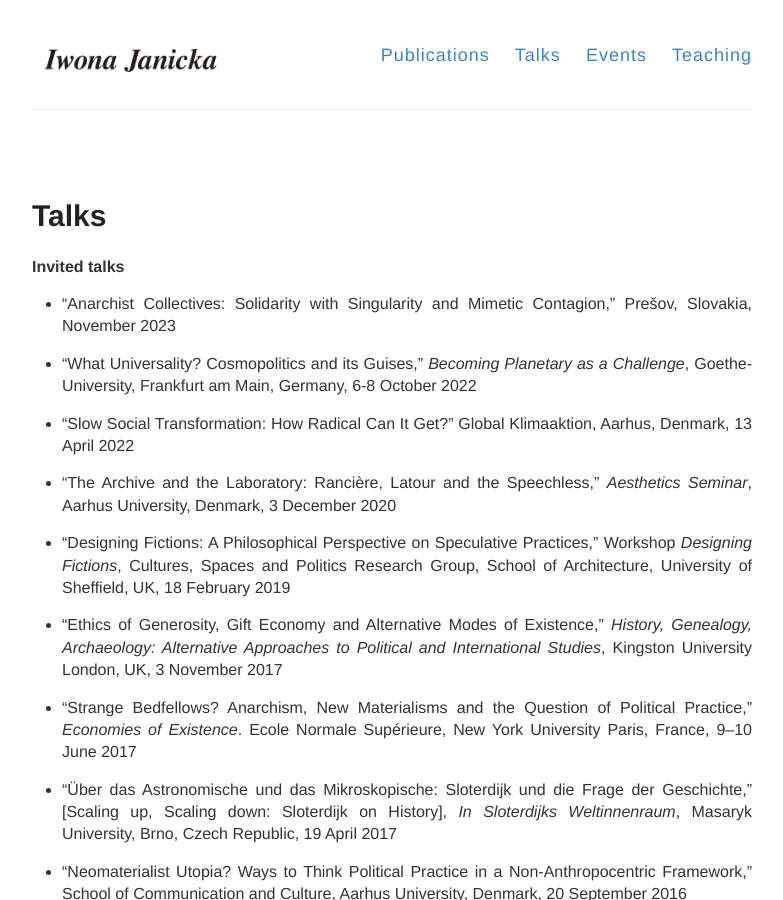
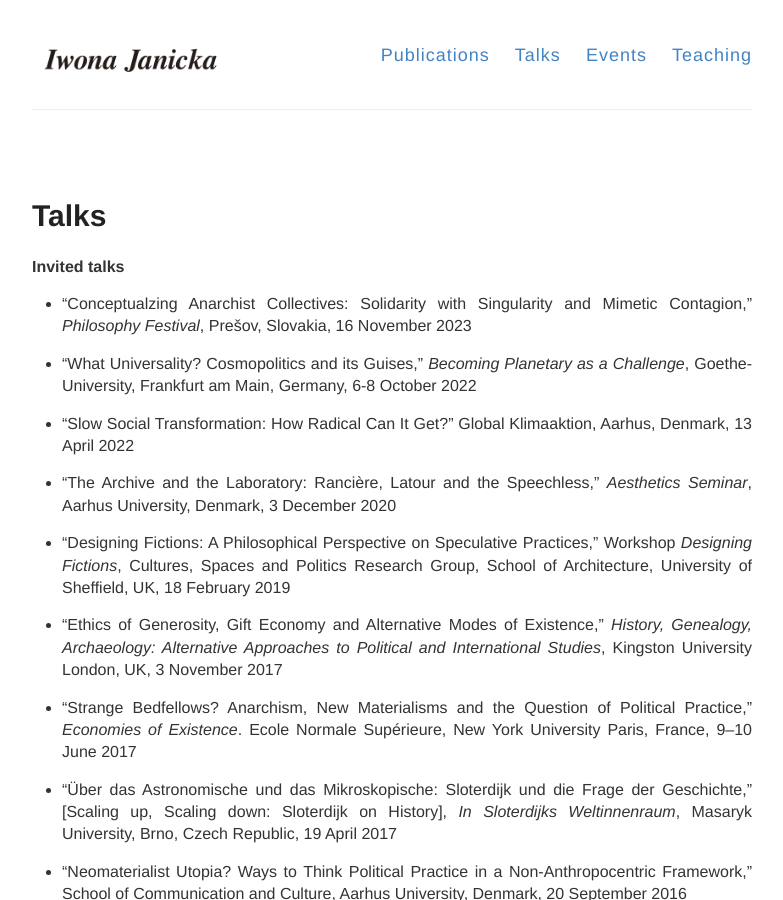
Before and after one commit to IJanicka/IJanicka.github.io, a Jekyll site: the page built from talks.md, in a window 1280 px wide and 900 px high. Shown: the whole window, without its empty margins (248-1031 px from the left). Built offline with Jekyll 4.4.1, drawn with Linux system fonts in a browser that asks for light colours.

Commit message:
Update talks.md

```diff
--- a/talks.md
+++ b/talks.md
@@ -8,7 +8,7 @@ permalink: /talks/
 
 **Invited talks**<br>
 
-* “Anarchist Collectives: Solidarity with Singularity and Mimetic Contagion,” Prešov, Slovakia, November 2023<br>
+* “Conceptualzing Anarchist Collectives: Solidarity with Singularity and Mimetic Contagion,” *Philosophy Festival*, Prešov, Slovakia, 16 November 2023<br>
 
 * “What Universality? Cosmopolitics and its Guises,” *Becoming Planetary as a Challenge*, Goethe-University, Frankfurt am Main, Germany, 6-8 October 2022<br>
 
```
